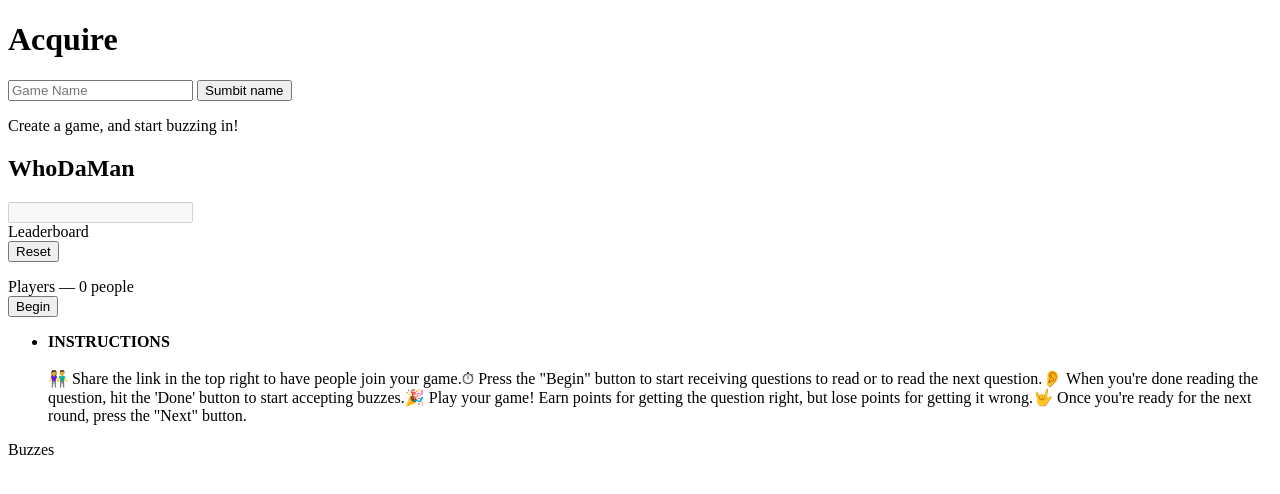
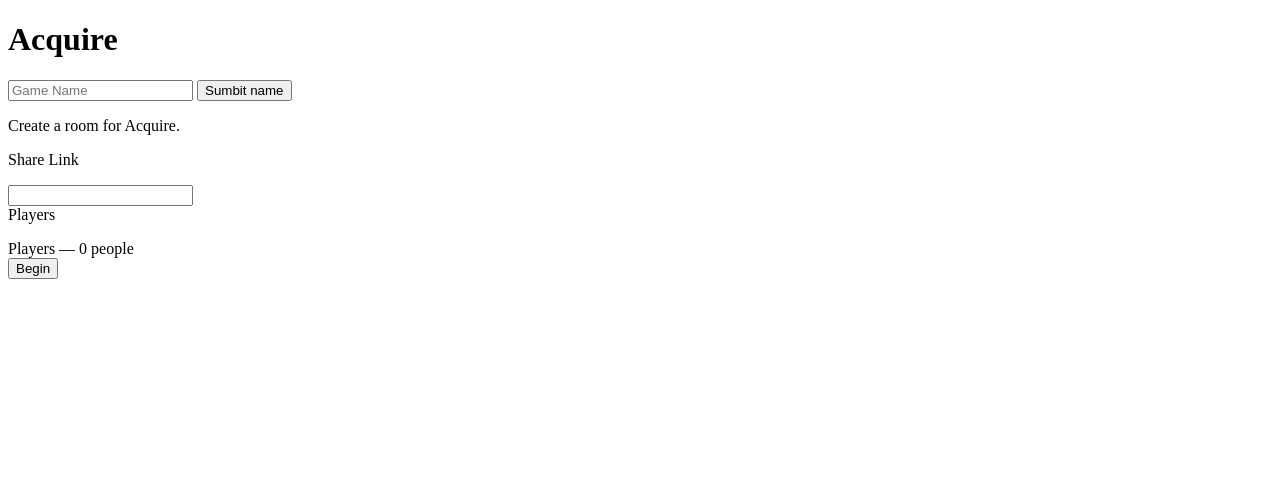
Before and after one commit to joshcors/Acquire, a Flask app: page /admin in a window 1280 px wide. Shown: the top 494 px of the page. Run offline with Flask 2, Linux system fonts and the light colour scheme; some libraries are stand-ins or nearby versions.

Commit message:
web logic up through first player tile selection implemented

```diff
--- a/src/Game/board.py
+++ b/src/Game/board.py
@@ -70,7 +70,8 @@
             s += f'{sub_s}\n'
 
         s += '  ' + '-' * (12 * 2 + 1)
-        s += '\n'
+        s += '\n(S)ingle, (T)ower, (L)uxor, (A)merican, (W)orldwide, (F)estival, (I)mperial, (C)ontinental'
+        s += '\n\n'
 
         return s
 
--- a/src/Web/app.py
+++ b/src/Web/app.py
@@ -8,8 +8,12 @@
 socketio = SocketIO(app)
 socketio.init_app(app, cors_allowed_origins="*")
 
+from Game.game import Game
+
 # dictionary pairing room name to admin socket id
 rooms = {}
+players = {}
+games = {}
 
 @app.route('/')
 def index():
@@ -33,9 +37,13 @@
 @socketio.on('disconnect')
 def on_admin_disconnect():
     print('user disconnected')
+    pops = []
     for room in rooms:
         if is_admin(request.sid, room):
-            del rooms[room]
+            pops.append(room)
+
+    for pop in pops:
+        del rooms[pop]
     emit('leave')
 
 # only emitted by players
@@ -46,7 +54,8 @@
     room = data['room']
     join_room(room)
     emit('join', data, room=room)
-    print(f'{name} joined {room}')
+    players[room][name] = request.sid
+    print(f'{name} joined {room} w/ sid {request.sid}')
 
 @socketio.on('buzz')
 def on_buzz(data):
@@ -69,6 +78,7 @@
     else:
         join_room(room)
         rooms[room] = request.sid
+        players[room] = {}
         emit('create', True)
         print(f'created room: {room}')
 
@@ -82,8 +92,31 @@
 @socketio.on('begin')
 def on_begin(data):
     room = data['room']
-    if is_admin(request.sid, room):
-        emit('begin', room=room)
+
+    # Initialize this room's game
+    games[room] = Game(players=list(players[room].keys()))
+
+    board_str = str(games[room].board)
+
+    emit('begin', {"board": board_str}, room=room)
+    emit('board', {"board": board_str}, room=room)
+
+@socketio.on('board')
+def on_begin(data):
+    room = data['room']
+
+    board_str = str(games[room].board)
+
+    emit('board', {"board": board_str}, room=room)
+
+@socketio.on('my_str')
+def on_my_str(data):
+    room = data['room']
+    name = data['name']
+
+    my_str = games[room].player_dict[name].my_str()
+
+    emit('my_str', {"my_str": my_str, "name": name}, room=request.sid)
 
 @socketio.on('score')
 def on_score(data):
@@ -92,5 +125,35 @@
     if is_admin(request.sid, room):
         emit('score', { 'leaderboard' : leaderboard }, room=room)
 
+@socketio.on("turn_begin")
+def on_turn_begin(data):
+    room = data['room']
+
+    game = games[room]
+    current_player = game.current_player.name
+    sid = players[room][current_player]
+
+    tiles = game.current_player.tiles
+
+    for player in players[room]:
+        if request.sid == players[room][player]:
+            if player == current_player:
+                print(f"{player} turn_begin")
+                emit("turn_begin", {"tiles": tiles}, room=sid)
+            else:
+                print(f"{player} turn_wait")
+                emit("turn_wait", {"current_player": current_player}, sid=players[room][player])
+
+@socketio.on("tile_selected")
+def on_tile_selected(data):
+    room = data['room']
+    tile = data['tile']
+
+    game = games[room]
+    success = game.turn_tile_stage(tile)
+
+    emit("tile_success", success)
+
+
 if __name__ == '__main__':
     socketio.run(app, debug=True, host='0.0.0.0')
--- a/src/Web/static/admin.js
+++ b/src/Web/static/admin.js
@@ -3,9 +3,7 @@
 var $roomField = $('#room')
 var $panel = $('#panel')
 var $beginButton = $('#begin')
-var $resetButton = $('#reset')
 var $shareLink = $('#shareLink')
-var $buzzes = $('#buzzes')
 var $roomCount = $('#roomCount')
 var data = { room: null }
 
@@ -17,15 +15,9 @@
 }
 
 var count = 0
-var leaderboard = {}
-var $leaderboard = $('#leaderboard')
+var $player_list = $('#player_list')
 var stakes = 0
-var $qcontent = $('#qcontent')
-var $doneButton = $('#done')
-var $skipButton = $('#skip')
 
-var instructions = '<li class="paragraph"><b>INSTRUCTIONS</b><br><br>👫 <span class="li">Share the link in the top right to have people join your game.</span>⏱ <span class="li">Press the "Begin" button to start receiving questions to read or to read the next question.</span>👂 <span class="li">When you\'re done reading the question, hit the \'Done\' button to start accepting buzzes.</span>🎉 <span class="li">Play your game! Earn points for getting the question right, but lose points for getting it wrong.</span>🤟 <span class="li">Once you\'re ready for the next round, press the "Next" button. </span></li>'
-$qcontent.html(instructions)
 $roomCount.text('0 people')
 
 $startForm.on('submit', function(event) {
@@ -33,17 +25,6 @@
   data.room = $roomField.val()
 
   socket.emit('create', data)
-})
-
-$resetButton.on('click', function() {
-  for (const key in leaderboard) {
-    leaderboard[key] = 0
-  }
-  $leaderboard.html(`
-    ${Object.entries(leaderboard).sort((a,b) => b[1]-a[1]).map(([key, value]) => `<li class="panel__header">${key}<span>${value}</span></li>`).join('')}
-  `)
-  data.leaderboard = leaderboard
-  socket.emit('score', data)
 })
 
 socket.on('create', function(success) {
@@ -58,80 +39,8 @@
 })
 
 $beginButton.on('click', async function() {
-  $beginButton.hide()
-  $doneButton.show()
-  $skipButton.show()
-  const res = await getData('https://jservice.io/api/random?count=1')
-  let reset_data = data
-  reset_data.res = res
-  socket.emit('reset', reset_data)
-  $qcontent.html(`
-    <li class="paragraph">
-      <b>QUESTION</b>
-      <br>
-      <br>
-      📙 <span class="li">Category &mdash; ${res[0].category.title}</span>
-      💯 <span class="li">Points &mdash; ${res[0].value}</span>
-      🕵️ <span class="li">Question &mdash; ${res[0].question}</span>
-      🙋 <span class="li">Answer &mdash; ${res[0].answer}</span>
-    </li>
-  `)
-  stakes = res[0].value
-  $buzzes.html('')
-  if (res[0].value == null) {
-    $skipButton.click()
-  }
-})
-
-$doneButton.on('click', function() {
-  $doneButton.hide()
-  $beginButton.show()
-  socket.emit('begin', data)
-})
-
-$skipButton.on('click', async function() {
-  const res = await getData('https://jservice.io/api/random?count=1')
-  $qcontent.html(`
-    <li class="paragraph">
-      <b>QUESTION</b>
-      <br>
-      <br>
-      📙 <span class="li">Category &mdash; ${res[0].category.title}</span>
-      💯 <span class="li">Points &mdash; ${res[0].value}</span>
-      🕵️ <span class="li">Question &mdash; ${res[0].question}</span>
-      🙋 <span class="li">Answer &mdash; ${res[0].answer}</span>
-    </li>
-  `)
-  stakes = res[0].value
-  $buzzes.html('')
-  $beginButton.click()
-})
-
-function correct(name) {
-  leaderboard[name] += stakes
-  $leaderboard.html(`
-    ${Object.entries(leaderboard).sort((a,b) => b[1]-a[1]).map(([key, value]) => `<li class="panel__header">${key}<span>${value}</span></li>`).join('')}
-  `)
-  $buzzes.html('')
-  data.leaderboard = leaderboard
-  socket.emit('score', data)
-  $beginButton.click()
-}
-
-function incorrect(name) {
-  leaderboard[name] -= stakes
-  $leaderboard.html(`
-    ${Object.entries(leaderboard).sort((a,b) => b[1]-a[1]).map(([key, value]) => `<li class="panel__header">${key}<span>${value}</span></li>`).join('')}
-  `)
-  $buzzes.find(':first-child').remove()
-  const next_name = $buzzes.find(':first-child').contents()[0].data.slice(0, -1)
-  $buzzes.find(':first-child').append(`<span><span class="judge" onclick="correct('${next_name}')">✔️</span> <span class="judge" onclick="incorrect('${next_name}')">❌</span></span>`)
-  data.leaderboard = leaderboard
-  socket.emit('score', data)
-}
-
-socket.on('buzz', function(data) {
-  $buzzes.append(`<li class="panel__header">${data.name} ${$buzzes.children().length > 0 ? '' : `<span><span class="judge" onclick="correct('${data.name}')">✔️</span> <span class="judge" onclick="incorrect('${data.name}')">❌</span></span>`}</li>`)
+  console.log("Begun")
+  socket.emit("begin", data)
 })
 
 socket.on('leave', function() {
@@ -142,6 +51,5 @@
 socket.on('join', function(data) {
   count++
   $roomCount.text(count === 1 ? count + ' person' : count + ' people')
-  $leaderboard.append(`<li class="panel__header">${data.name}<span>0</span></li>`)
-  leaderboard[data.name] = 0
+  $player_list.append(`<li class="panel__header">${data.name}<span></span></li>`)
 })
--- a/src/Web/static/index.js
+++ b/src/Web/static/index.js
@@ -1,5 +1,3 @@
-import { drawBoard } from './board.js';
-
 var socket = io() // open a two-way connection to the server
 var $startForm = $('#start') // use jQuery to select HTML element with id 'start'
 var $roomField = $('#room') // to grab elements
--- a/src/Web/templates/admin.html
+++ b/src/Web/templates/admin.html
@@ -11,39 +11,27 @@
           </header>
           <input id="room" type="text" placeholder="Game Name" />
           <input type="submit", value="Sumbit name"/>
-          <p>Create a game, and start buzzing in!</p>
+          <p>Create a room for Acquire.</p>
       </main>
     </form>
     <main>
       <section id="panel">
         <div class="panel__header">
-          <h1>WhoDaMan</h1>
-          <input id="shareLink" disabled />
+          <p>Share Link</p>
+          <input id="shareLink" />
         </div>
         <div class="panel">
           <div class="panel__header">
-            <div class="panel__label">Leaderboard</div>
-            <div>
-              <button id="reset">Reset</button>
-            </div>
+            <div class="panel__label">Players</div>
           </div>
-          <ul id="leaderboard">
+          <ul id="player_list">
           </ul>
           <div class="panel__header">
             <div class="panel__label">Players &mdash; <span id="roomCount"></span></div>
             <div>
               <button id="begin">Begin</button>
-              <button id="done" style="display: none;">Done</button>
             </div>
           </div>
-          <ul id="qcontent">
-          </ul>
-          <div class="panel__header">
-            <div class="panel__label">Buzzes</div>
-            <button id="skip" style="display: none;">Skip</button>
-          </div>
-          <ul id="buzzes">
-          </ul>
         </div>
       </section>
     </main>
--- a/src/Web/templates/layout.html
+++ b/src/Web/templates/layout.html
@@ -15,7 +15,6 @@
             {% block content %}
             {% endblock %}
         </div>
-        <script type="module" src="../static/index.js"></script>
         <script src="//cdnjs.cloudflare.com/ajax/libs/socket.io/2.2.0/socket.io.js" integrity="sha256-yr4fRk/GU1ehYJPAs8P4JlTgu0Hdsp4ZKrx8bDEDC3I=" crossorigin="anonymous"></script>
         <script src="https://code.jquery.com/jquery-3.4.1.slim.min.js" integrity="sha384-J6qa4849blE2+poT4WnyKhv5vZF5SrPo0iEjwBvKU7imGFAV0wwj1yYfoRSJoZ+n" crossorigin="anonymous"></script>
         {% block scripts %}
```
Also changed, not shown: requirements.txt (+30 -5 lines), src/Game/game.py (renamed from src/game.py, +16 -2 lines), src/Game/player.py (+29 -0 lines), src/Web/static/play.js (+61 -37 lines), src/Web/templates/play.html (+15 -7 lines).
